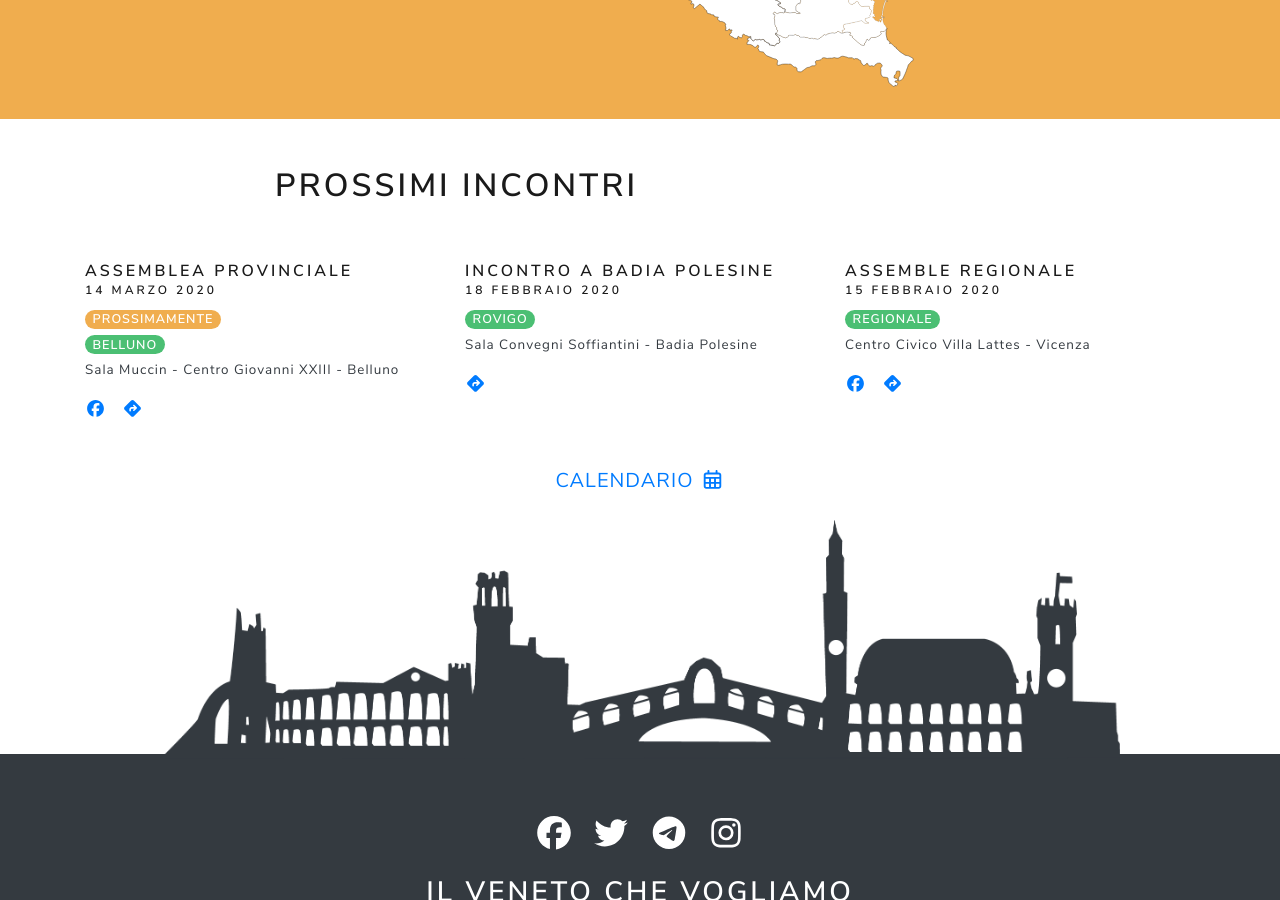
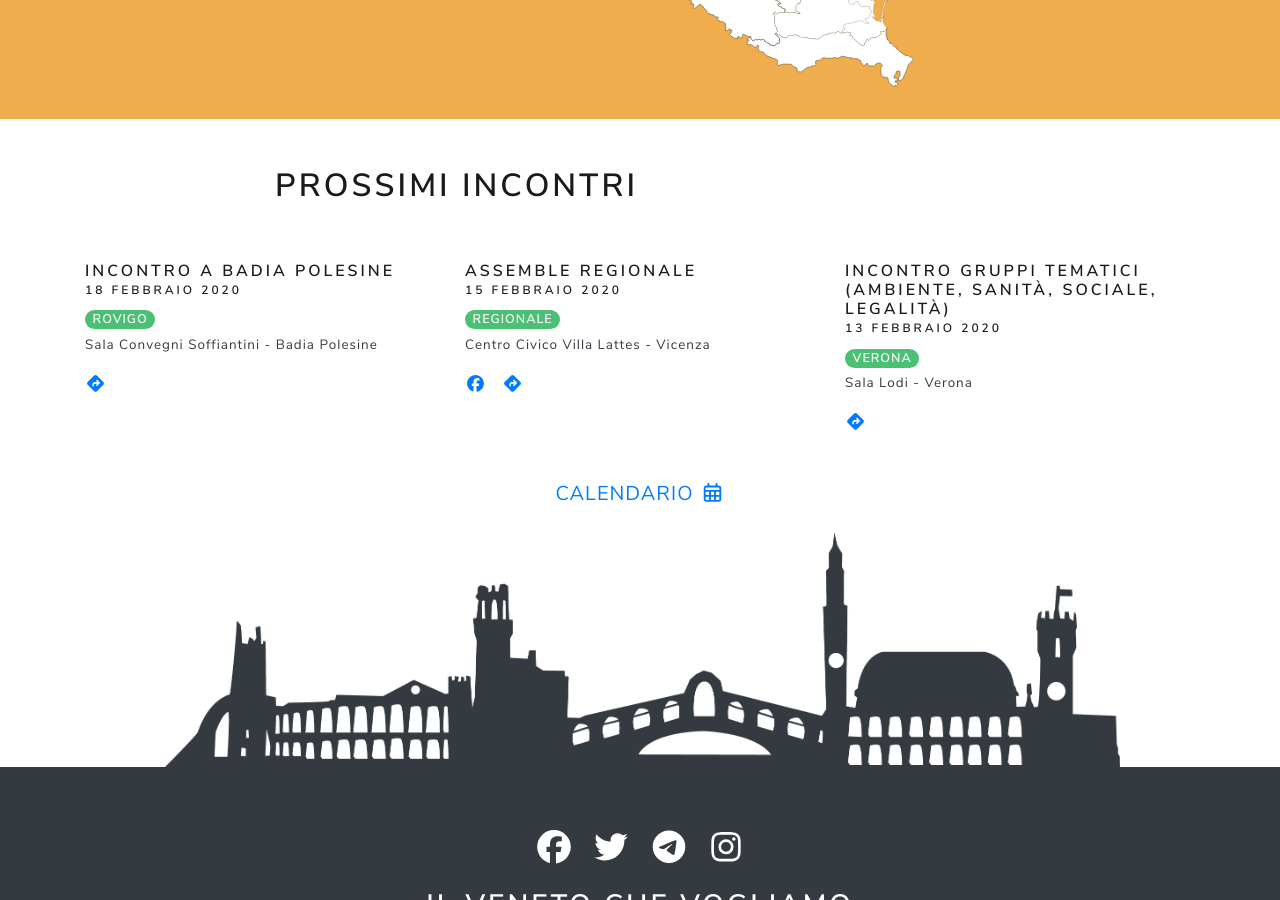
Before and after one commit to venetochevogliamo/venetochevogliamo.it, a Jekyll site: the page built from index.html, in a window 1280 px wide and 900 px high, scrolled down 1300 px. Built offline with Jekyll 4.4.1, drawn with Linux system fonts in a browser that asks for light colours; nearby versions of some CDN libraries; library files that are not in the unit come from our copies; comment, search, counter and statistics services are not loaded.

Commit message:
Update events.yml

```diff
--- a/_data/events.yml
+++ b/_data/events.yml
@@ -103,9 +103,3 @@
   provincia: Verona
   location: Sala Lodi - Verona
   indirizzo: Via San Giovanni in Valle, 13/b - Verona
-- date: 2020-03-14 18:00
-  name: Assemblea Provinciale
-  provincia: Belluno
-  location: Sala Muccin - Centro Giovanni XXIII - Belluno
-  indirizzo: Piazza G. Piloni, 11 - Belluno
-  fb: https://www.facebook.com/events/196723758358808/
```
